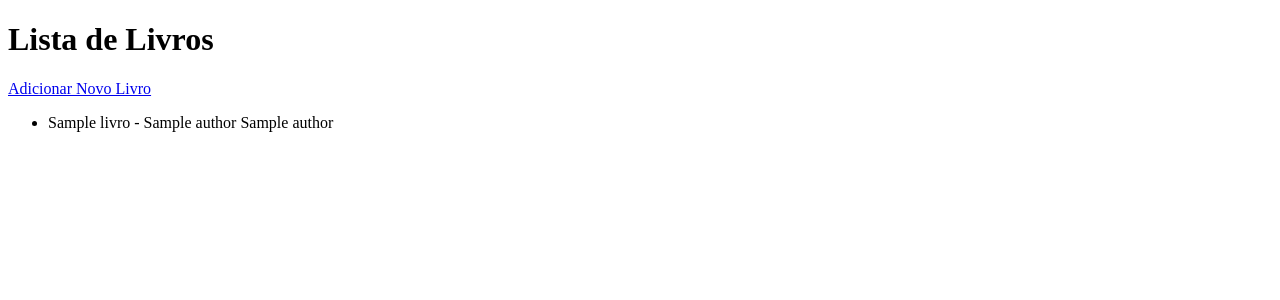
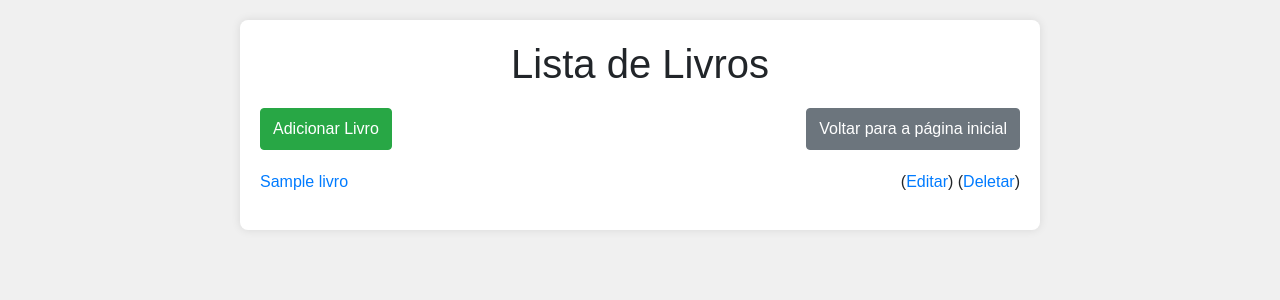
Before and after one commit to lecunha23/EditoraLivro, a Django app: page /books/livros/ in a window 1280 px wide. Shown: the top 300 px of the page. Run offline with Django 5.2, Linux system fonts and the light colour scheme; tables that the repository leaves empty hold one stand-in row (values such as "Sample post"); some libraries are stand-ins or nearby versions.

Commit message:
feat: definida cores lista autor e livros

```diff
--- a/books/templates/books/livro_list.html
+++ b/books/templates/books/livro_list.html
@@ -3,14 +3,97 @@
 <head>
     <meta charset="UTF-8">
     <title>Lista de Livros</title>
+    <link rel="stylesheet" href="https://stackpath.bootstrapcdn.com/bootstrap/4.5.2/css/bootstrap.min.css">
+    <style>
+        body {
+            font-family: Arial, sans-serif;
+            background-color: #f0f0f0;
+            margin: 0;
+            padding: 20px;
+        }
+        .container {
+            max-width: 800px;
+            margin: 0 auto;
+            background-color: #ffffff;
+            padding: 20px;
+            border-radius: 8px;
+            box-shadow: 0 0 10px rgba(0, 0, 0, 0.1);
+        }
+        h1 {
+            text-align: center;
+            margin-bottom: 20px;
+        }
+        ul {
+            list-style-type: none;
+            padding: 0;
+        }
+        li {
+            margin-bottom: 10px;
+            display: flex;
+            justify-content: space-between;
+            align-items: center;
+        }
+        .book-link {
+            text-decoration: none;
+            color: #007bff;
+        }
+        .book-link:hover {
+            text-decoration: underline;
+        }
+        .actions {
+            text-align: right;
+        }
+        .button-group {
+            margin-bottom: 20px;
+            display: flex;
+            justify-content: space-between;
+        }
+        .button-group a {
+            padding: 8px 12px;
+            border-radius: 4px;
+            text-decoration: none;
+        }
+        .button-group a.btn-success {
+            background-color: #28a745; /* Cor verde do Bootstrap para botão de sucesso */
+            color: #ffffff;
+        }
+        .button-group a.btn-success:hover {
+            background-color: #218838; /* Cor de hover para botão de sucesso */
+        }
+        .button-group a.btn-secondary {
+            background-color: #6c757d; /* Cor cinza do Bootstrap para botão secundário */
+            color: #ffffff;
+        }
+        .button-group a.btn-secondary:hover {
+            background-color: #5a6268; /* Cor de hover para botão secundário */
+        }
+    </style>
 </head>
 <body>
-    <h1>Lista de Livros</h1>
-    <a href="{% url 'livro_create' %}">Adicionar Novo Livro</a>
-    <ul>
-        {% for livro in livros %}
-            <li>{{ livro.titulo }} - {{ livro.autor }}</li>
-        {% endfor %}
-    </ul>
+    <div class="container">
+        <h1>Lista de Livros</h1>
+        <div class="button-group">
+            <a href="{% url 'livro_create' %}" class="btn btn-success">Adicionar Livro</a>
+            <a href="{% url 'home' %}" class="btn btn-secondary">Voltar para a página inicial</a>
+        </div>
+        <ul>
+            {% for livro in livros %}
+                <li>
+                    <a href="{% url 'livro_detail' livro.pk %}" class="book-link">
+                        {{ livro.titulo }}
+                    </a>
+                    <span class="actions">
+                        (<a href="{% url 'livro_update' livro.pk %}">Editar</a>)
+                        (<a href="{% url 'livro_delete' livro.pk %}">Deletar</a>)
+                    </span>
+                </li>
+            {% empty %}
+                <li>Nenhum livro encontrado.</li>
+            {% endfor %}
+        </ul>
+    </div>
+
+    <script src="https://code.jquery.com/jquery-3.5.1.slim.min.js"></script>
+    <script src="https://stackpath.bootstrapcdn.com/bootstrap/4.5.2/js/bootstrap.min.js"></script>
 </body>
 </html>
```
Also changed, not shown: templates/home.html (+41 -7 lines).
